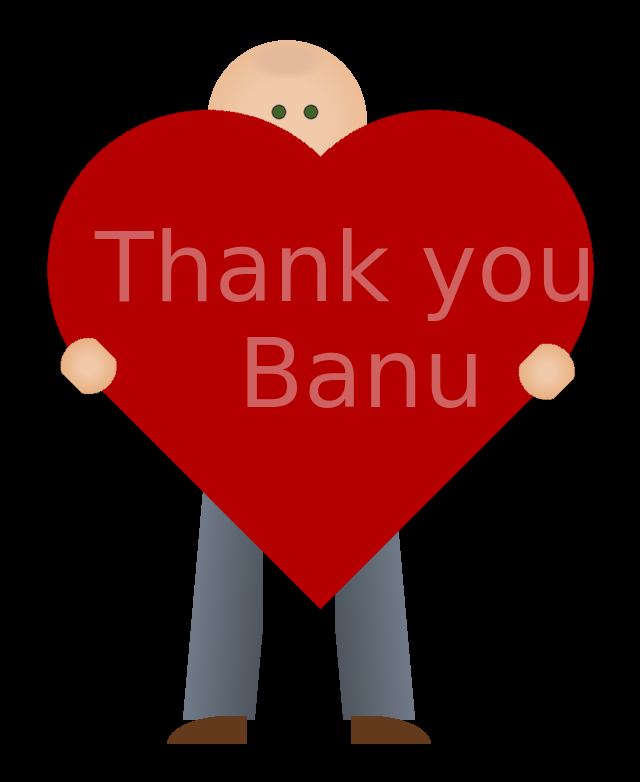
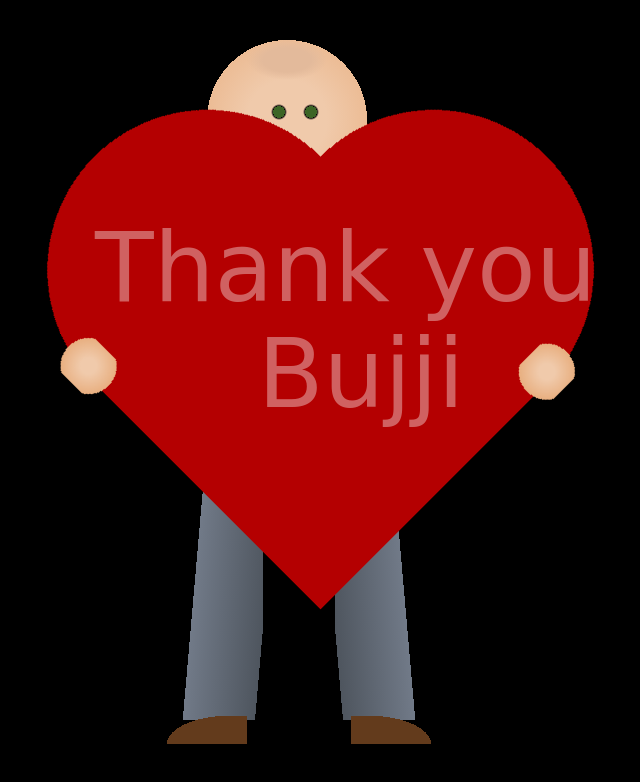
Before and after one commit to raviteja221/raviteja111, a plain HTML site: page new.html in a window 1280 px wide. Shown: the whole page, without its empty margins (353-993 px from the left). Drawn offline with Linux system fonts and the light colour scheme.

Commit message:
Update style.css

```diff
--- a/style.css
+++ b/style.css
@@ -94,7 +94,7 @@ div.beloved:after {
   display: flex;
   position: absolute;
   white-space: pre;
-  content: "Thank you \a Banu";
+  content: "Thank you \a Bujji";
 
   text-align: center;
   line-height: 1.1;
```
